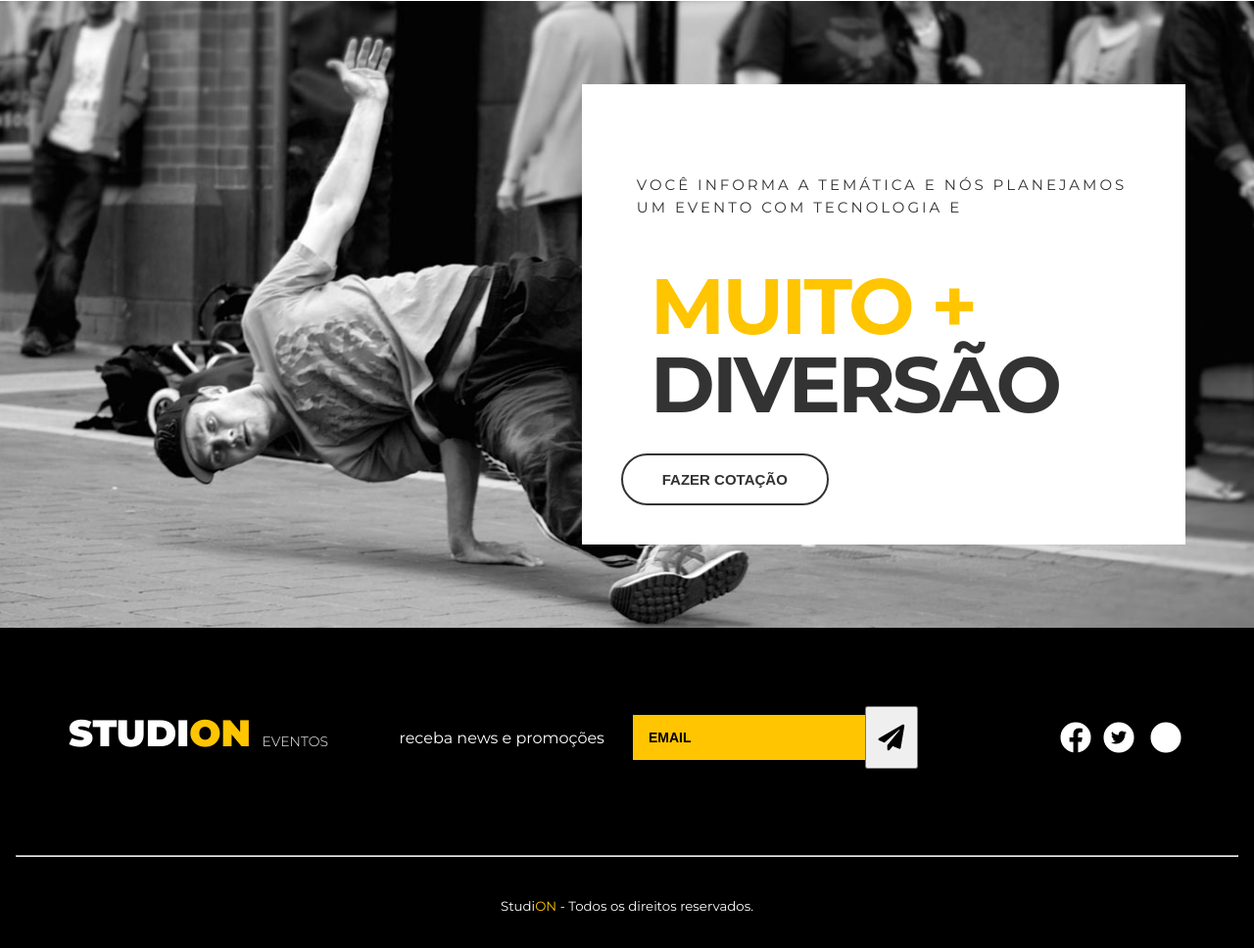
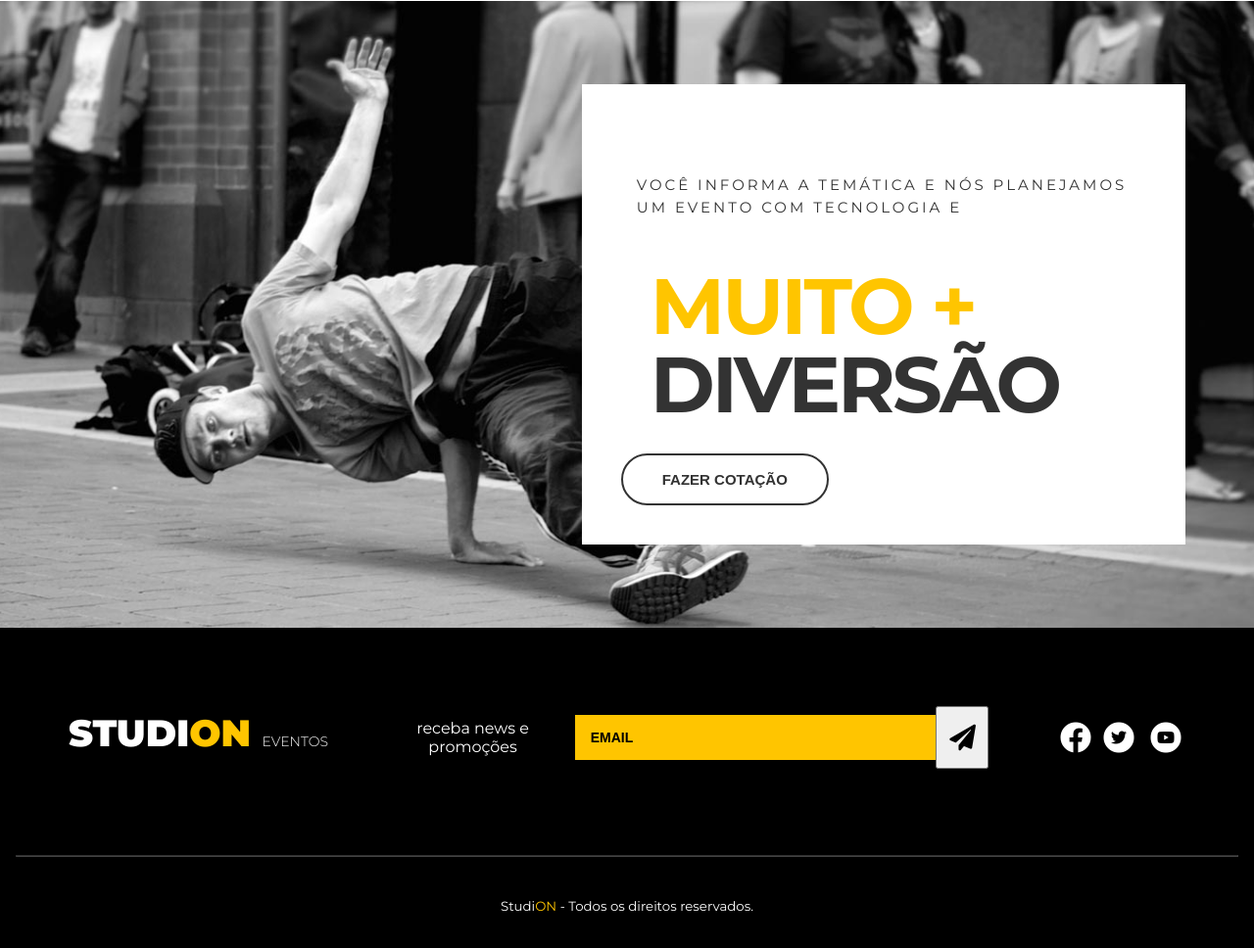
Before and after one commit to JujuBicalho/studion, a website: page src/index.html in a window 1280 px wide. Shown: the part 1487-2455 px from the top of the page at 98% size. Drawn offline with Linux system fonts and the light colour scheme.

Commit message:
penúltima atualização main

```diff
--- a/src/index.html
+++ b/src/index.html
@@ -151,7 +151,7 @@
              <li><a href="https://www.youtube.com" target="_blank">
             <span class="fa-stack fa-1x">
              <i class="fas fa-circle fa-stack-2x"></i>
-             <i class="fab fa-youtube fa-stack-1x fa-inverse-1x"></i>
+             <i class="fab fa-youtube fa-stack-1x fa-inverse-2x"></i>
         </span>
         </a>
      </li>
--- a/src/style.css
+++ b/src/style.css
@@ -26,6 +26,8 @@ main,
 footer {
   overflow-x: hidden;
 }
+
+/*HEADER*/
 
 .container {
   max-width: 1140px;
@@ -153,10 +155,13 @@ ul {
   color: #fff;
 }
 
+/*MAIN*/
+
 #counter {
   background-color: var(--color-primary);
   color: #fff;
   text-transform: uppercase;
+
 }
 
 .counter__container {
@@ -280,6 +285,9 @@ ul {
      background: var(--color-copy);
  }
 
+
+ /*FOOTER*/
+
 .footer {
     background-color: #000;
     color: #fff;
@@ -318,8 +326,6 @@ ul {
 }
 
 .footer__form input {
-    width: 100%;
-    height: 2.875rem;
     background-color: var(--color-primary);
     font-size: .875rem;
     font-weight: 700;
@@ -333,6 +339,9 @@ ul {
     color: #000;
   }
 
+  .footer__form input:focus {
+      outline: unset;
+  }
 
 .footer__label {
     font-size: 0.875rem;
@@ -344,18 +353,21 @@ ul {
 .footer__form button {
     cursor:pointer;
     transition: 0.3s all ease;
+    height: 100%;
 
 }
 
 .footer__form__email {
     display: grid;
     grid-template-columns: auto 3.375rem;
+    border:unset;
+    width: 100%;
 }
 
 
 .footer__form button:hover {
-    background-color: #000;
     color:#fff;
+    background-color: var(--color-copy);
 }
 
 .footer__direitos {
@@ -383,6 +395,9 @@ ul {
   color: #000;
 }
 
+.footer__icons .fa-youtube {
+  color: #000;
+}
 .footer p {
     margin: 2.5rem 0;
 }
@@ -442,6 +457,10 @@ ul {
 }
 
 .footer__form button:hover {
-  background-color: #000;
+  background-color: var(--color-copy);
   color: #fff;
 }
+
+.footer hr {
+    border-color: #fff4;
+}
```
